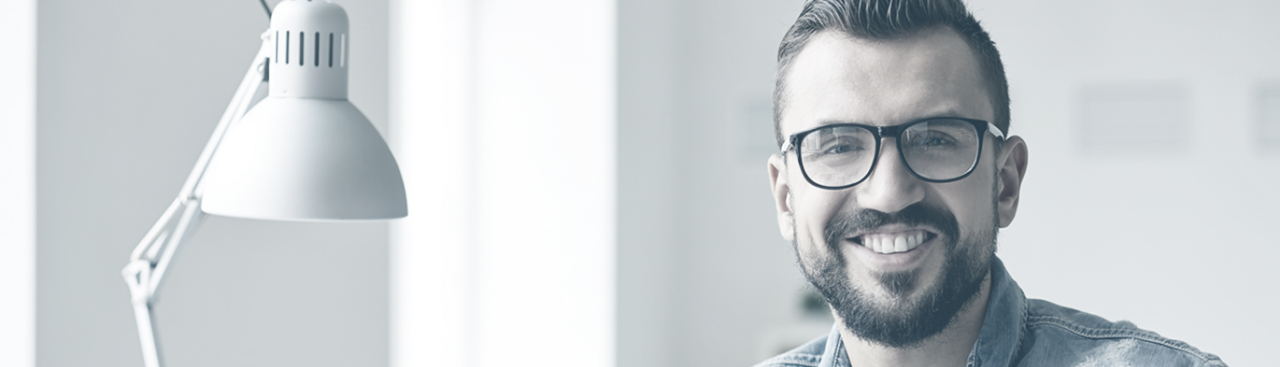
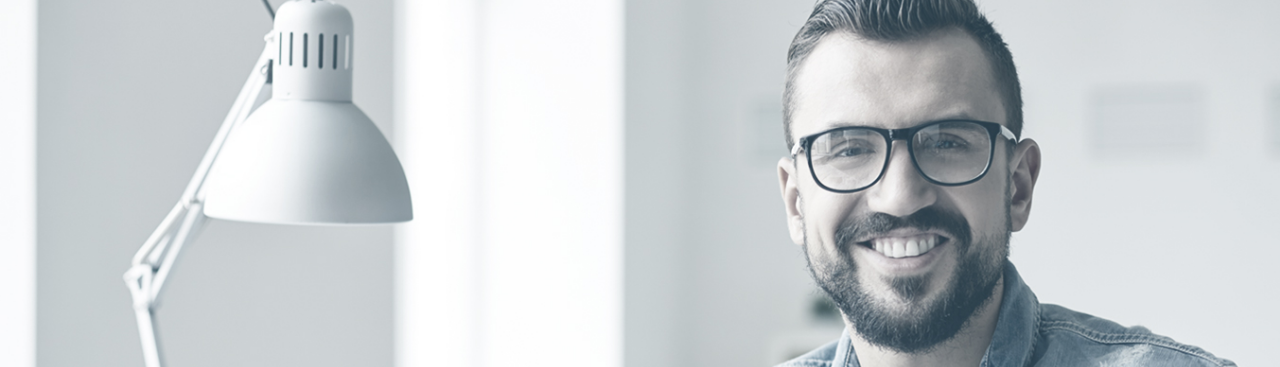
Before and after one commit to endrju23/kodowanie, a plain HTML site: page index.html in a window 1280 px wide. Shown: the part 85-452 px from the top of the page. Drawn offline with Linux system fonts and the light colour scheme.

Commit message:
Update file

```diff
--- a/css/style.css
+++ b/css/style.css
@@ -22,7 +22,7 @@ ul{
 	position: relative;
 }
 
-.tlo{
+#tlo{
 	background-image: url(../img/tlo.jpg);
 	background-size: cover;
 	width: 100%;
--- a/index.html
+++ b/index.html
@@ -8,13 +8,13 @@
 window.onload = tlo_wysokosc;
 function tlo_wysokosc() {
     var h = window.innerHeight;
-    document.getElementByClass('tlo').style.height = h + 200 + "px";
+    document.getElementById('tlo').style.height = h + 200 + "px";
 }
 </script>
 </head>
 <body>
 
-<div class="tlo">
+<div id="tlo">
  <div class="center">
   <div class="logo">
   Freelancer<font color="black">.</font>
```
